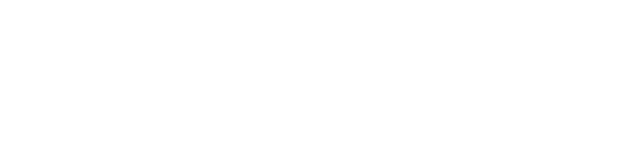
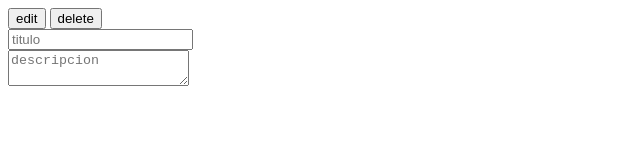
Before and after one commit to tobiasmesa/tareasManager, a plain HTML site: page index.html in a window 1280 px wide. Shown: the whole page, without its empty margins (0-640 px from the left). Drawn offline with Linux system fonts and the light colour scheme.

Commit message:
example for tareabody on index.html

```diff
--- a/index.html
+++ b/index.html
@@ -9,6 +9,14 @@
 <body>
 
 
+    <!-- DIV D PRUEBA -->
+    <div> <!-- Agregarle clase al div d tarea -->
+        <button>edit</button>
+        <button>delete</button>
+        <div> <input type="text" placeholder="titulo"> </div>
+        <div><textarea placeholder="descripcion"></textarea></div>
+    </div>
+
     <script src="script.js"></script>
 </body>
 </html>
```
